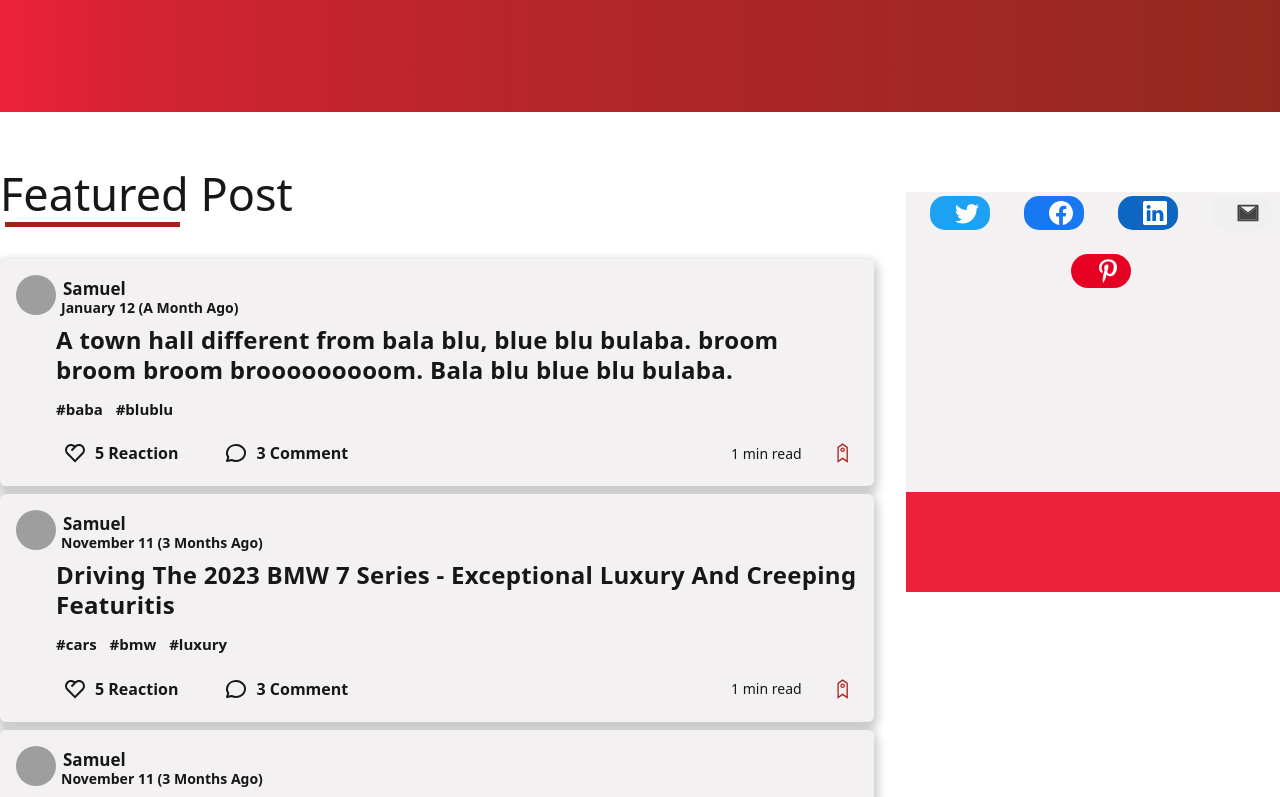
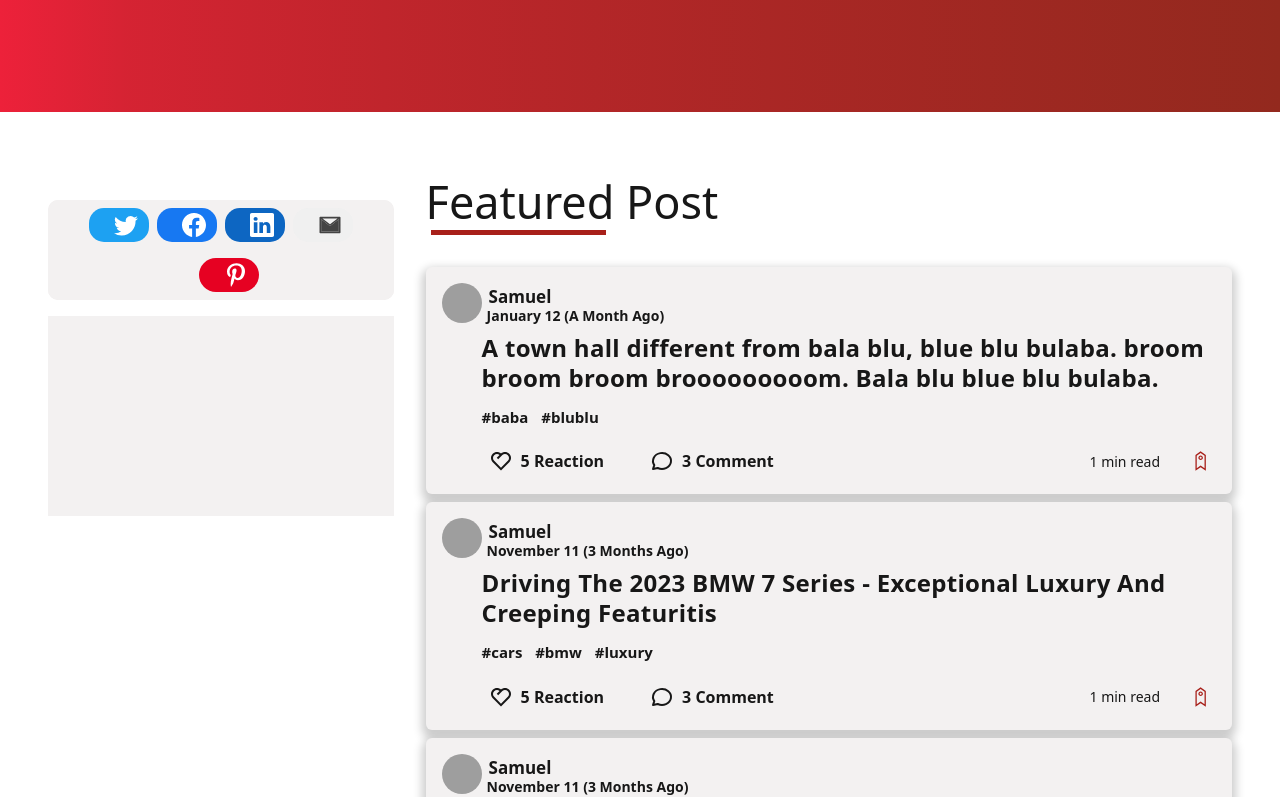
Before and after one commit to SAMUEL-UME/blogospot-frontend, a Next.js app: page / in a window 1280 px wide. Shown: the part 442-1239 px from the top of the page. Built offline with nearby package versions, Linux system fonts and the light colour scheme; grey boxes are pictures that could not be loaded.

Commit message:
Fied redundancy in code

```diff
--- a/pages/Write.js
+++ b/pages/Write.js
@@ -39,9 +39,6 @@ const Write = () => {
 
   const handleSubmit = async (event) => {
     event.preventDefault();
-
-
-
   };
   const router = useRouter();
 
--- a/pages/index.js
+++ b/pages/index.js
@@ -31,7 +31,7 @@ export default function Home({ data }) {
         }`}
       >
         <div className={styles.hero}></div>
-        <div className={`${styles.main} container m-auto`}>
+        <div className={`${styles.main} m-auto`}>
           {/* All post data  */}
           <div className={`${styles.posts} `}>
             <h1 className={styles.container_h1}>Featured Post</h1>
--- a/src/Redux/themeSlice.js
+++ b/src/Redux/themeSlice.js
@@ -17,8 +17,11 @@ const themeSlice = createSlice({
         localStorage.setItem("theme", state.theme);
       }
     },
+    addTheme: (state) => {
+      state.theme = localStorage.getItem("theme");
+    },
   },
 });
 
-export const { toggle } = themeSlice.actions;
+export const { toggle, addTheme } = themeSlice.actions;
 export default themeSlice.reducer;
--- a/src/components/molecule/Navbar.js
+++ b/src/components/molecule/Navbar.js
@@ -21,7 +21,6 @@ export default function Navbar() {
   const [getuser, setGetUser] = useState(null);
   const [gettoken, setGetToken] = useState(null);
   const [toggleMenu, setToggleMenu] = useState(false);
-  const [darktheme, setDarkTheme] = useState(false);
   const { user } = useSelector((state) => state.user);
   const { theme } = useSelector((state) => state.theme);
 
@@ -43,13 +42,7 @@ export default function Navbar() {
   // checks if a authenticated by getting the user Credential and token from localStorage
   useEffect(() => {
     checkUserAndToken(setGetUser, setGetToken);
-  }, [user]);
-
-  // Get the theme from localStorage
-  useEffect(() => {
-    console.log(toggleMenu);
-    getTheme(setDarkTheme);
-  }, [theme, darktheme]);
+  }, [user, theme]);
 
   // handle the toggle dispatch to change theme
   const handleTheme = () => {
@@ -72,13 +65,13 @@ export default function Navbar() {
   return (
     <div
       className={`${styles.navbar_container} ${
-        darktheme ? styles.dark : styles.light
+        theme ? styles.dark : styles.light
       }`}
     >
       <div className={styles.navbar}>
         <div className={styles.navbar_logo}>
           <Link href="/" passHref>
-            {darktheme ? (
+            {theme ? (
               <Image
                 src={logo}
                 width="150"
@@ -152,7 +145,7 @@ export default function Navbar() {
                 <Link href={"/login"}>Sign in</Link>
               </li>
               <li onClick={handleTheme}>
-                {darktheme ? (
+                {theme ? (
                   <RiSunFill className={styles.sun} />
                 ) : (
                   <RiMoonFill className={styles.moon} />
--- a/src/components/template/Post/CreatePost.js
+++ b/src/components/template/Post/CreatePost.js
@@ -1,4 +1,3 @@
-import React, { useState } from "react";
 import styles from "@/styles/template/Post/CreateBlog.module.css";
 
 const CreateBlog = ({ state, handleInputChange, handleSubmit }) => {
--- a/src/layout/main.js
+++ b/src/layout/main.js
@@ -1,20 +1,22 @@
 import React, { useState, useEffect } from "react";
 import Footer from "../components/molecule/Footer";
 import Navbar from "../components/molecule/Navbar";
-import { useSelector } from "react-redux";
+import { useSelector, useDispatch } from "react-redux";
 import { getTheme, deleteItem } from "../utils";
+import { addTheme } from "../Redux/themeSlice";
 
 const MainLayout = ({ children }) => {
-  const [darktheme, setDarkTheme] = useState(false);
-  const { theme } = useSelector((state) => state.theme);
+  const { theme } = useSelector((state) => state);
+
+  const dispatch = useDispatch();
 
   useEffect(() => {
-    getTheme(setDarkTheme);
+    dispatch(addTheme());
     deleteItem();
-  }, [theme, darktheme]);
+  }, [theme]);
 
   return (
-    <div className={`${darktheme ? "dark" : "light"}`}>
+    <div className={`${theme ? "dark" : "light"}`}>
       <Navbar />
       <main className="main">{children}</main>
       <Footer />
--- a/styles/home/Home.module.css
+++ b/styles/home/Home.module.css
@@ -18,11 +18,22 @@
   margin-top: 3rem;
   width: 100%;
   display: flex;
+  flex-direction: row-reverse;
   gap: 2rem;
+  padding: 0.5rem;
+  position: relative;
 }
+@media (min-width: 1024px) {
+  .main {
+    max-width: 1200px;
+  }
+}
+
 .aside {
   width: 30%;
   /* display: none; */
+  display: flex;
+  flex-direction: column;
 }
 .posts {
   width: 70%;
@@ -53,7 +64,6 @@
 .aside {
   margin-top: 2rem;
   height: 50vh;
-  background: #ed213a;
 }
 .aside div {
   width: 100%;
@@ -68,17 +78,19 @@
 }
 
 .social {
-  width: 300px;
+  width: 100%;
   overflow: hidden;
   display: flex;
   flex-direction: column;
-  gap: 1rem;
+  margin-bottom: 1rem;
+  border-radius: 10px;
 }
 .top {
   width: 100%;
   display: flex;
   align-items: center;
-  justify-content: space-around;
+  gap: 0.5rem;
+  justify-content: center;
 }
 .bottom {
   width: 100%;
@@ -89,7 +101,6 @@
 .social .top div {
   width: 60px;
   display: flex;
-  margin-left: 1rem;
   align-items: center;
   /* justify-content: flex-end; */
   height: fit-content;
@@ -123,15 +134,25 @@
 .social .bottom div {
   background: #e60122;
 }
-@media (max-width: 900px) {
+@media (max-width: 800px) {
   .aside {
-    width: 50%;
-    padding: 1rem 0rem;
-    transform: scale(2x);
+    width: 50% !important;
+    position: fixed !important;
+    top: 26px;
+    left: 0px;
+    z-index: 9999;
+    border: 1px solid #e60122;
+    border-top: none;
     display: none;
-    position: absolute;
-    top: 20px;
-    left: 0;
+  }
+  .social {
+    border-bottom: 1px solid var(--sub-color);
+  }
+  .dark .aside {
+    background: var(--secondary-color);
+  }
+  .light .aside {
+    background: var(--primary-color);
   }
   .container_h1 {
     font-size: 30px;
@@ -139,23 +160,8 @@
     position: relative;
     margin-bottom: 2rem;
   }
-
   .posts {
     width: 100% !important;
-  }
-  .social {
-    width: 100%;
-    border: 1px solid;
-    overflow: hidden;
-    display: flex;
-    flex-direction: column;
-    gap: 0.5rem;
-  }
-  .top {
-    transform: scale(0.9);
-  }
-  .bottom {
-    transform: scale(0.9);
   }
 }
 @media (max-width: 1000px) {
@@ -166,3 +172,23 @@
     padding: 0.5rem;
   }
 }
+@media (max-width: 700px) {
+  .aside {
+    width: 55% !important;
+    top: 17px;
+  }
+}
+@media (max-width: 500px) {
+  .aside {
+    width: 70% !important;
+    top: 20px;
+  }
+}
+@media (max-width: 400px) {
+  .icon {
+    font-size: 0.6rem;
+  }
+  .social {
+    padding: 0.5rem;
+  }
+}
```
